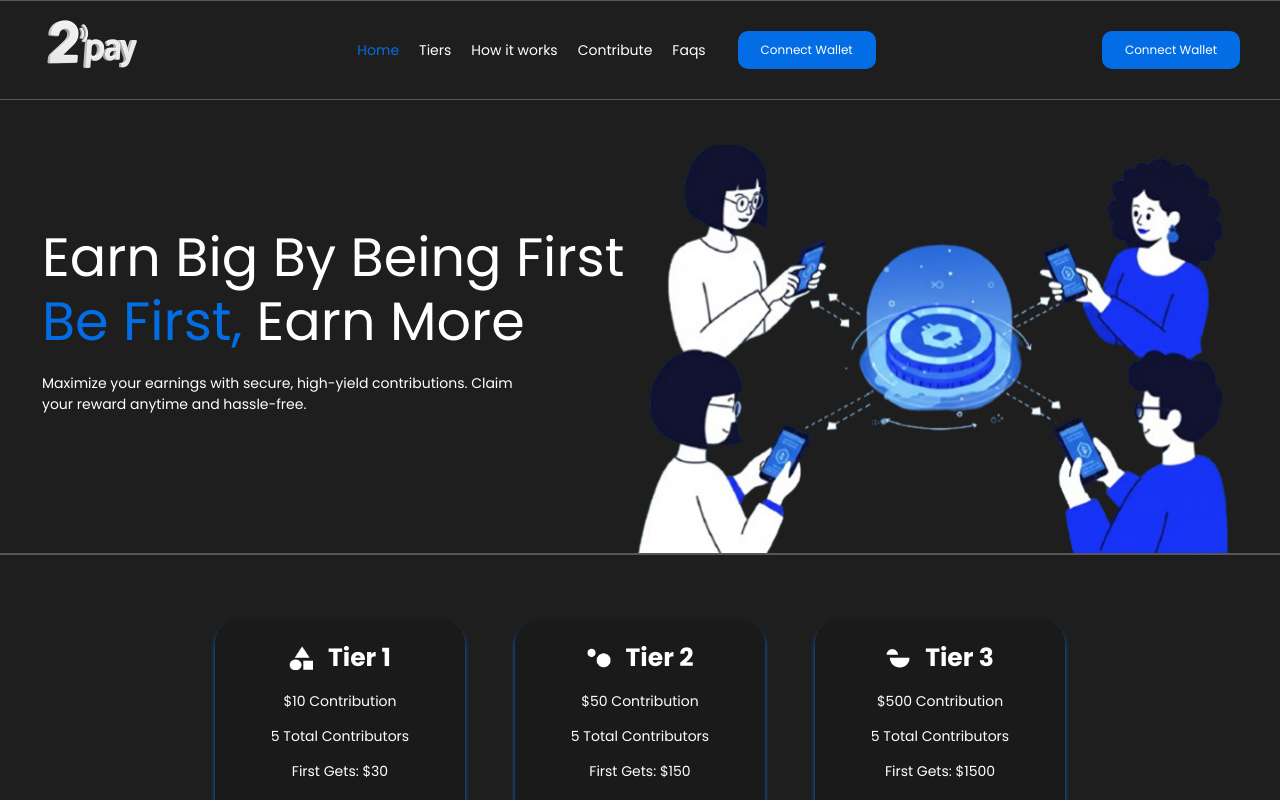
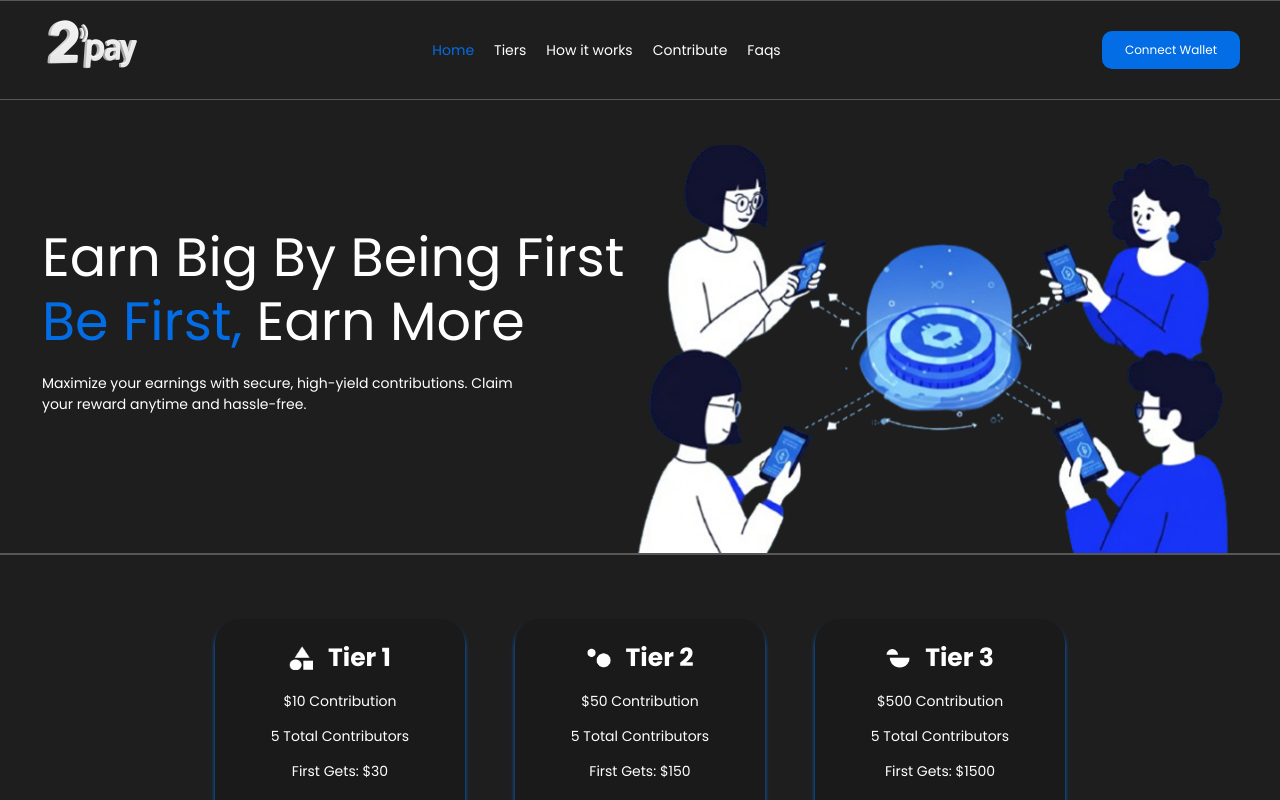
Before and after one commit to RoiLaboratories/2pay, a React (Vite) app in the folder 2pay/: page / in a window 1280 px wide. Shown: the top 800 px of the page. Built offline with nearby package versions, Linux system fonts and the light colour scheme.

Commit message:
bug fixed

```diff
--- a/2pay/src/components/headerandfooter.jsx
+++ b/2pay/src/components/headerandfooter.jsx
@@ -137,7 +137,7 @@ export const Header = () => {
               {selectedWallet && <img src="/wallets/base logo 1.png" alt="" />}
             </div>
 
-            <button className="btn blue" onClick={toggleWalletModal}>
+            <button className="btn blue mobilebtn" onClick={toggleWalletModal}>
               {selectedWallet ? "0x80eb...fb8e" : "Connect Wallet"}
             </button>
           </div>
--- a/2pay/src/css-files/headerandfooter.css
+++ b/2pay/src/css-files/headerandfooter.css
@@ -261,4 +261,8 @@ h6 {
   .utils.desktop-only {
     display: flex;
   }
+
+  .mobilebtn {
+    display: none;
+  }
 }
```
